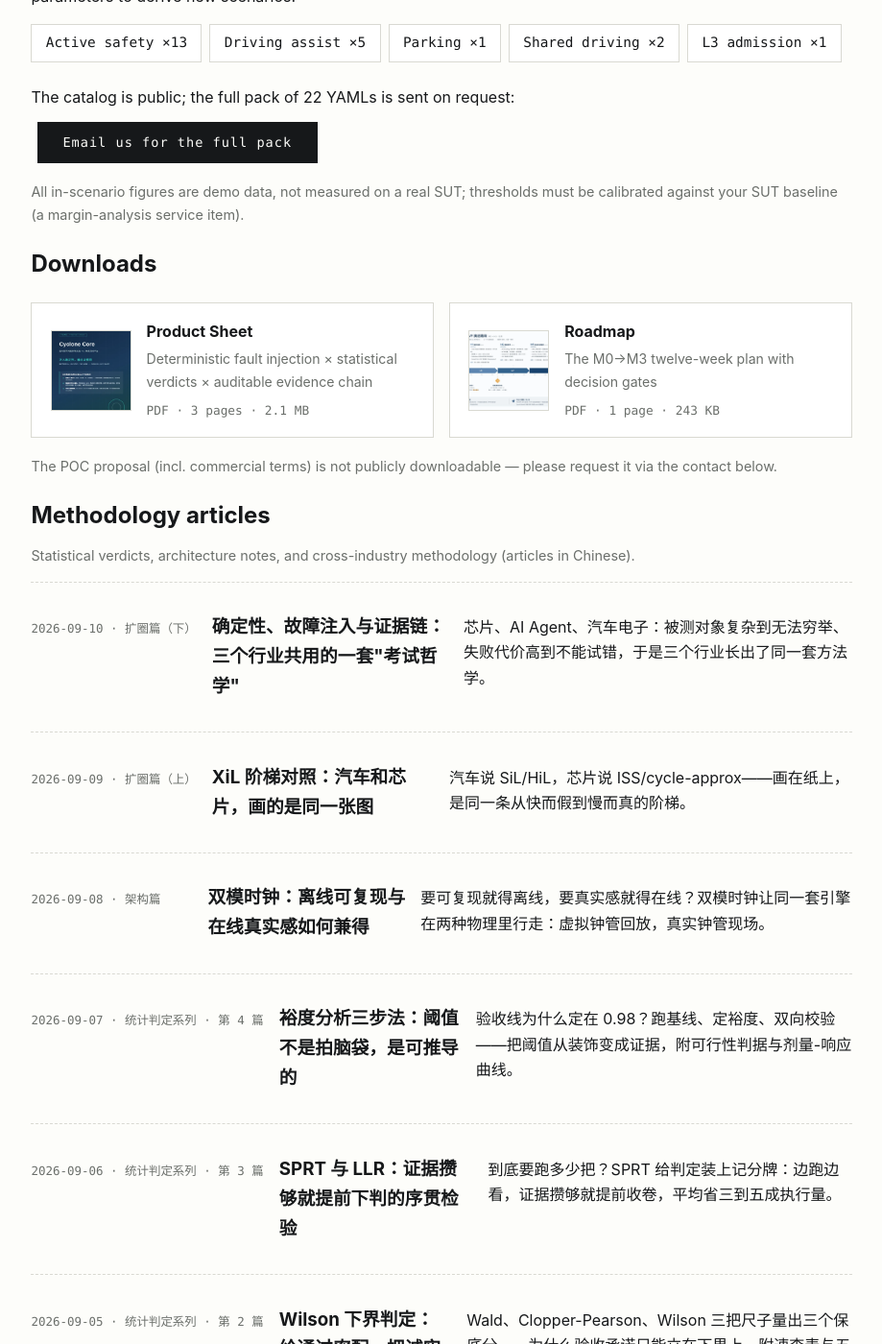
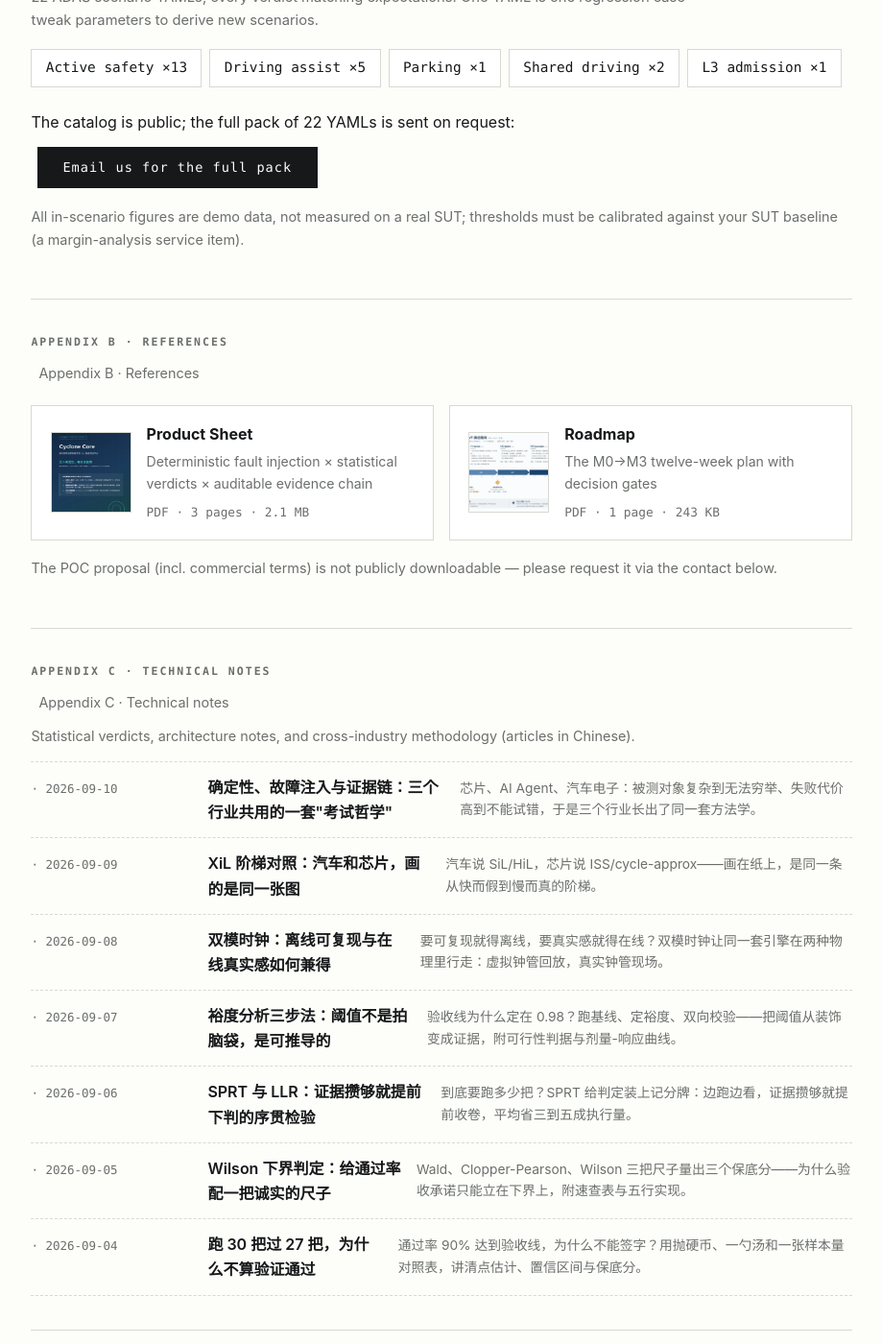
Before and after one commit to cyclone-core/site, a Jekyll site: the page built from index.html, in a window 1280 px wide and 1400 px high, scrolled down 6900 px. Shown: the whole window at 96% size, without its empty margins (180-1099 px from the left). Built offline with Jekyll 4.4.1, drawn with Linux system fonts in a browser that asks for light colours; some of the changed text lies outside the part shown.

Commit message:
feat(site): 附录 A/B/C + 文档控制区块

```diff
--- a/index.html
+++ b/index.html
@@ -620,10 +620,11 @@ out/aeb_manifest.json   <span class="c"># 证据索引 / evidence index</span></
   </section>
 
   <!-- ============ 场景包 ============ -->
-  <section id="scenariopack">
-    <h2><span class="zh">场景包</span><span class="en">The scenario pack</span></h2>
-    <p class="sub zh" style="margin-top:-0.5rem;">22 个 ADAS 场景 YAML，全部实测判定符合预期。一个 YAML 就是一个回归用例，改参数即得新场景。</p>
-    <p class="sub en" style="margin-top:-0.5rem;">22 ADAS scenario YAMLs, every verdict matching expectations. One YAML is one regression case — tweak parameters to derive new scenarios.</p>
+  <section class="clause reveal" id="scenariopack">
+    <p class="clause-head">APPENDIX A · SCENARIO PACK</p>
+    <h2 class="clause-name"><span class="zh">附录 A · 场景包目录</span><span class="en">Appendix A · Scenario pack</span></h2>
+    <p class="clause-sub zh">22 个 ADAS 场景 YAML，全部实测判定符合预期。一个 YAML 就是一个回归用例，改参数即得新场景。</p>
+    <p class="clause-sub en">22 ADAS scenario YAMLs, every verdict matching expectations. One YAML is one regression case — tweak parameters to derive new scenarios.</p>
 
     <div class="flow">
       <span class="step"><span class="zh">主动安全 ×13</span><span class="en">Active safety ×13</span></span>
@@ -642,8 +643,9 @@ out/aeb_manifest.json   <span class="c"># 证据索引 / evidence index</span></
   </section>
 
   <!-- ============ 资料下载 ============ -->
-  <section id="downloads">
-    <h2><span class="zh">资料下载</span><span class="en">Downloads</span></h2>
+  <section class="clause reveal" id="downloads">
+    <p class="clause-head">APPENDIX B · REFERENCES</p>
+    <h2 class="clause-name"><span class="zh">附录 B · 参考资料</span><span class="en">Appendix B · References</span></h2>
     <div class="cards">
       <a class="dl-card" href="product-sheet.pdf">
         <img src="assets/product-sheet-thumb.webp" alt="产品单页 / Product sheet">
@@ -669,16 +671,17 @@ out/aeb_manifest.json   <span class="c"># 证据索引 / evidence index</span></
   </section>
 
   <!-- ============ 博客 ============ -->
-  <section id="blog">
-    <h2><span class="zh">方法论文章</span><span class="en">Methodology articles</span></h2>
+  <section class="clause reveal" id="blog">
+    <p class="clause-head">APPENDIX C · TECHNICAL NOTES</p>
+    <h2 class="clause-name"><span class="zh">附录 C · 技术笔记</span><span class="en">Appendix C · Technical notes</span></h2>
     <p class="facts zh" style="margin-top:-0.6rem;">统计判定系列（点估计 → Wilson 下界 → SPRT → 裕度分析）+ 架构篇与跨行业方法学。</p>
     <p class="facts en" style="margin-top:-0.6rem;">Statistical verdicts, architecture notes, and cross-industry methodology (articles in Chinese).</p>
     <div class="posts">
       {% for post in site.posts %}
       <a class="post-row" href="{{ post.url }}">
-        <span class="meta">{{ post.date | date: "%Y-%m-%d" }} · {{ post.series }}</span>
-        <h3>{{ post.title }}</h3>
-        <p>{{ post.description }}</p>
+        <span class="meta">{{ post.tn }} · {{ post.date | date: "%Y-%m-%d" }}</span>
+        <span class="post-title">{{ post.title }}</span>
+        <span class="post-desc">{{ post.description }}</span>
       </a>
       {% endfor %}
     </div>
@@ -686,6 +689,7 @@ out/aeb_manifest.json   <span class="c"># 证据索引 / evidence index</span></
 
   <!-- ============ CTA ============ -->
   <div class="cta" id="contact">
+    <p class="clause-head">DOCUMENT CONTROL</p>
     <h2><span class="zh">拿你自己的场景跑一次</span><span class="en">Run it on your own scenario</span></h2>
     <p class="zh">30 分钟演示：AEB 回归 → 注入故障 → 打开证据报告。</p>
     <p class="en">A 30-minute demo: AEB regression → inject a fault → open the evidence report.</p>
@@ -701,7 +705,7 @@ out/aeb_manifest.json   <span class="c"># 证据索引 / evidence index</span></
 
   <footer>
     <div class="foot-legend">
-      <p><span class="zh">能力标签：</span><span class="en">Status tags: </span><span class="tier ok"><span class="zh">已支持</span><span class="en">Supported</span></span> <span class="zh">当前版本可用</span><span class="en">available today</span> · <span class="tier proto"><span class="zh">原型验证中</span><span class="en">Prototype</span></span> <span class="zh">已有可演示原型</span><span class="en">demonstrable prototype</span> · <span class="tier plan"><span class="zh">规划中</span><span class="en">Planned</span></span> <span class="zh">路线图项，未交付</span><span class="en">on the roadmap, not shipped</span></p>
+      <p><span class="zh">能力标签：</span><span class="en">Status tags: </span><span class="st"><i class="sdot g"></i><span class="zh">已支持</span><span class="en">Supported</span></span> <span class="zh">当前版本可用</span><span class="en">available today</span> · <span class="st"><i class="sdot a"></i><span class="zh">原型验证中</span><span class="en">Prototype</span></span> <span class="zh">已有可演示原型</span><span class="en">demonstrable prototype</span> · <span class="st"><i class="sdot o"></i><span class="zh">规划中</span><span class="en">Planned</span></span> <span class="zh">路线图项，未交付</span><span class="en">on the roadmap, not shipped</span></p>
       <p><span class="zh">站内示例数值（成功率、阈值等）均为演示数据，非真实 SUT 实测；阈值需按客户 SUT 基线标定。</span><span class="en">All sample figures on this site (success rates, thresholds) are demo data, not measured on a real SUT; thresholds must be calibrated against your SUT baseline.</span></p>
     </div>
     <span class="zh">Cyclone — 确定性场景测试内核 · © 2026</span>
```
